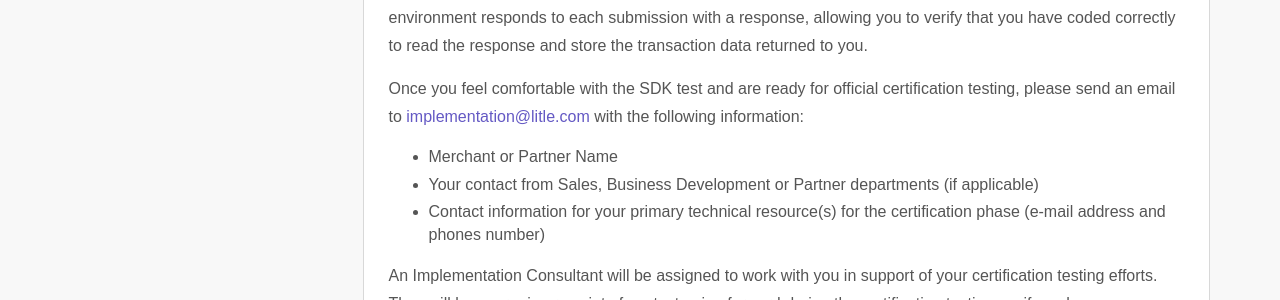
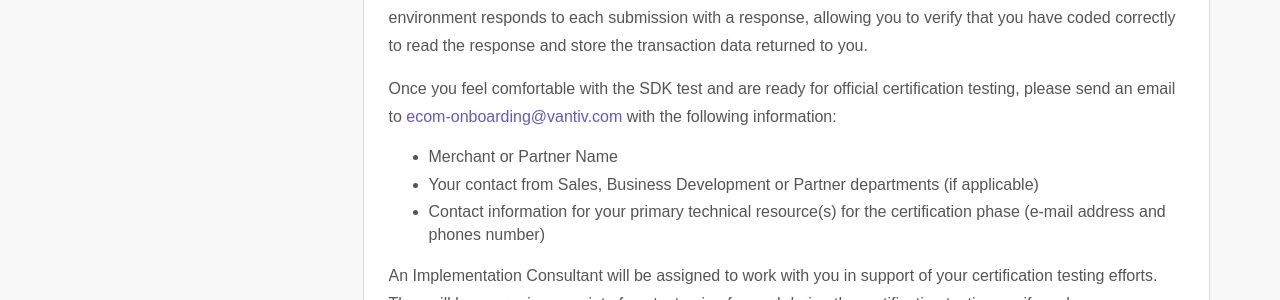
Before and after one commit to isunnapud/vantiv.github.io, a Jekyll site: the page built from certification-process/index.html, in a window 1280 px wide. Shown: the part 466-766 px from the top of the page. Built offline with Jekyll 4.4.1, drawn with Linux system fonts in a browser that asks for light colours; nearby versions of some CDN libraries.

Commit message:
Update index.html

```diff
--- a/certification-process/index.html
+++ b/certification-process/index.html
@@ -36,7 +36,7 @@ content-description: ""
 					<h2 id="certification">Certification Process Overview</h2>
 					<div><hr /></div>
 					<p>The purpose of our certification process is to verify that your transaction submissions meet the requirements of our Online API.  Certification testing is a required phase of integrating with our processing platform, and during this testing, an Implementation Consultant will work closely with you in support of your efforts.  Each transaction type has specific test scenarios that use specific data sets simulating real transactions.  The Certification environment responds to each submission with a response, allowing you to verify that you have coded correctly to read the response and store the transaction data returned to you.</p>
-					<p>Once you feel comfortable with the SDK test and are ready for official certification testing, please send an email to <a href="mailto:ecom-onboarding@vantiv.com">implementation@litle.com</a> with the following information:
+					<p>Once you feel comfortable with the SDK test and are ready for official certification testing, please send an email to <a href="mailto:ecom-onboarding@vantiv.com">ecom-onboarding@vantiv.com</a> with the following information:
 						<ul>
 							<li>Merchant or Partner Name</li>
 							<li>Your contact from Sales, Business Development or Partner departments (if applicable)</li>
```
